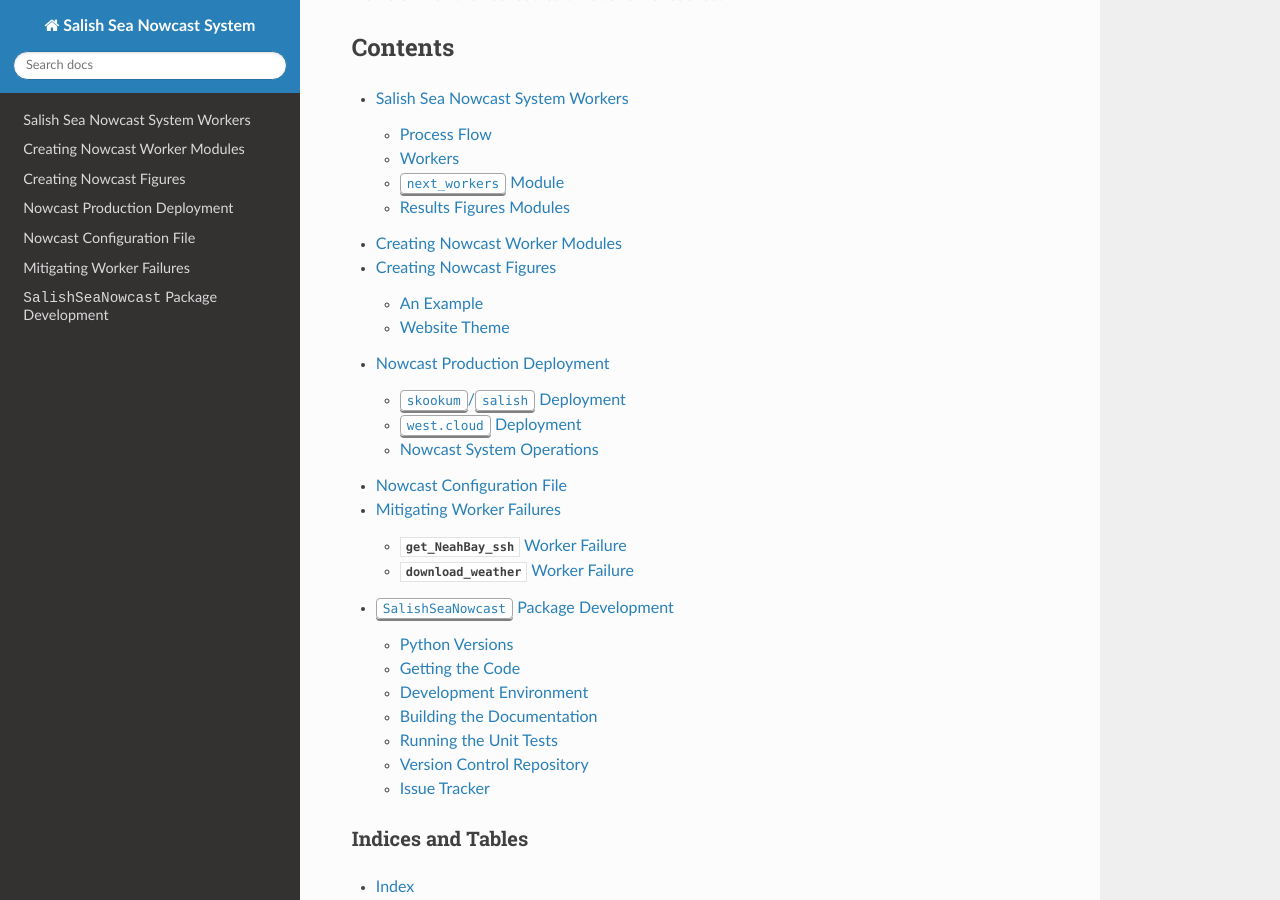
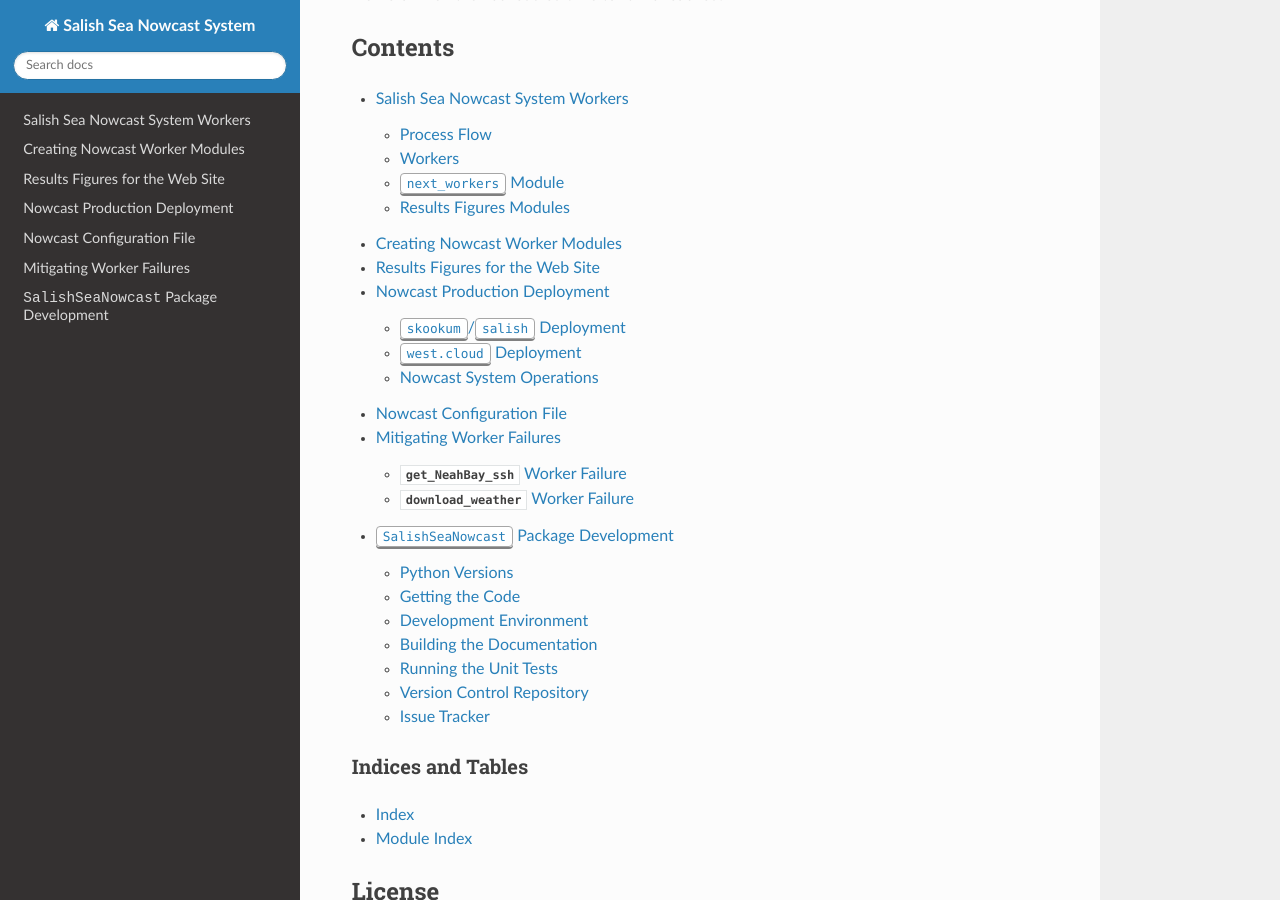
Before and after one commit to SalishSeaCast/SalishSeaNowcast, a Sphinx documentation site: the page built from docs/index.rst, in a window 1280 px wide and 900 px high, scrolled down 2002 px. Built offline with Sphinx 7.4.7 and the Read the Docs theme 2.0.0, drawn with Linux system fonts in a browser that asks for light colours; the version number could not be read and is left out; some of the changed lines change nothing that is shown.

Commit message:
Start re-working web site figures docs; WIP.

```diff
--- /dev/null
+++ b/docs/figures/index.rst
@@ -0,0 +1,59 @@
+.. Copyright 2013-2017 The Salish Sea MEOPAR contributors
+.. and The University of British Columbia
+..
+.. Licensed under the Apache License, Version 2.0 (the "License");
+.. you may not use this file except in compliance with the License.
+.. You may obtain a copy of the License at
+..
+..    http://www.apache.org/licenses/LICENSE-2.0
+..
+.. Unless required by applicable law or agreed to in writing, software
+.. distributed under the License is distributed on an "AS IS" BASIS,
+.. WITHOUT WARRANTIES OR CONDITIONS OF ANY KIND, either express or implied.
+.. See the License for the specific language governing permissions and
+.. limitations under the License.
+
+********************************
+Results Figures for the Web Site
+********************************
+
+This section describes how figures are produced automatically from the results of nowcast system runs to appear on the daily pages that are linked from https://salishsea.eos.ubc.ca/nemo/results/.
+
+Web site figures are generated by code modules stored in the :file:`nowcast/figure/` directory tree.
+There are 3 sub-directories in that tree:
+
+* :file:`comparison/`
+* :file:`publish/`
+* :file:`research/`
+
+The :file:`comparison` directory contains modules for figures that compare model results to observations;
+for example temperature and salinity comparisions at the deep ONC nodes,
+and comparision of surface quantities to data from the ONC ferry instrument packages.
+
+The :file:`publish` directory contains modules for figures at are considered to be "official" SalishSeaCast model product - results we have evaluated and believe to be of the best quality and accuracy.
+
+The :file:`research` directory contains modules for figures that we're interested in looking at on a daily basis to gain insight into the model's performance.
+
+The :file:`research` directory is generally where new figure modules should be put.
+
+In Python terms,
+those directories are namespaces from which figure modules can be imported:
+
+* :py:obj:`nowcast.figures.comparison`
+* :py:obj:`nowcast.figures.publish`
+* :py:obj:`nowcast.figures.research`
+
+Within each of those namespaces the figure producing functions are organized into a module for each figure.
+So,
+for example,
+the :py:mod:`nowcast.figures.publish.compare_tide_prediction_max_ssh` module contains the code to produce a figure shows a map of the Salish Sea with coloured contours
+showing the sea surface height when it is at its maximum at a specified tide
+gauge station.
+The figure also shows 24 hour time series graphs of raw and corrected model water levels compared to the tidal prediction for the gauge location,
+and water level residuals (the difference between the corrected model results and the tidal predictions).
+
+The code in the figure modules is just the code that is specific to creating that one figure.
+Generic functions that are useful in the creation of more than one figure are collected in the :py:obj:`nowcast.figures.shared` module.
+Figure modules also often import modules from the :ref:`SalishSeaToolsPackage`.
+For example,
+:py:func:`salishsea_tools.viz_tools.set_aspect` is used to set the aspect ratio of a figure axes object appropriately for the Salish Sea NEMO model grid.
--- a/docs/index.rst
+++ b/docs/index.rst
@@ -89,7 +89,7 @@
 
    workers
    creating_workers
-   figures
+   figures/index
    deployment/index
    config
    worker_failures
```
Also changed, not shown: docs/figures/creating_figures.rst (renamed from docs/figures.rst).
